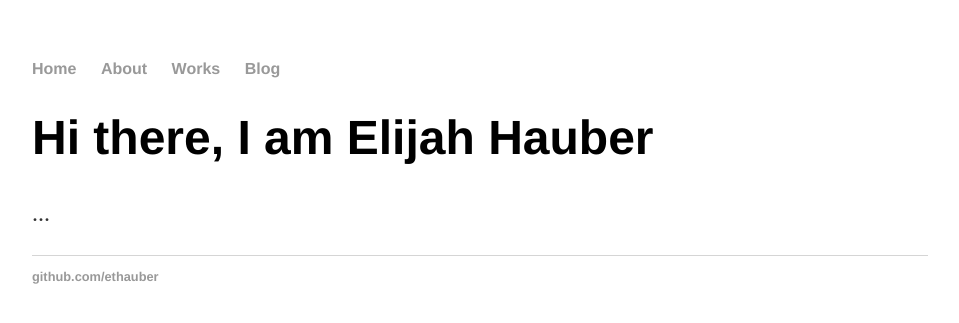
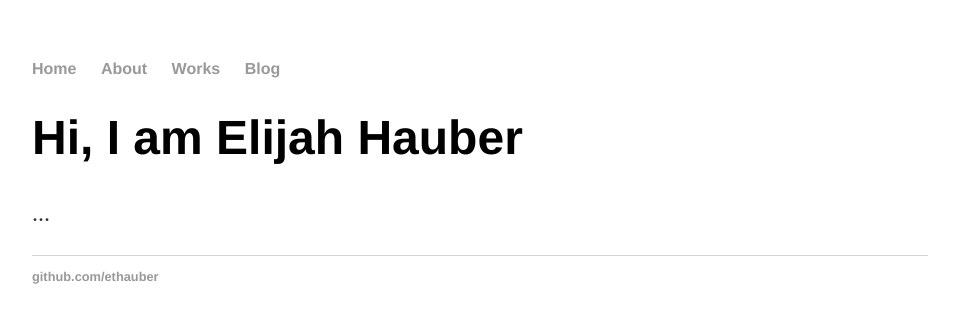
Before and after one commit to ethauber/ethauber.github.io, a Jekyll site: the page built from index.html, in a window 1280 px wide. Shown: the top 323 px of the page, without its empty margins (160-1119 px from the left). Built offline with Jekyll 4.4.1, drawn with Linux system fonts in a browser that asks for light colours.

Commit message:
Update index.html

```diff
--- a/index.html
+++ b/index.html
@@ -3,6 +3,6 @@ layout: default
 title: Elijah Hauber, Computer Security Student
 ---
 <div class="blurb">
-	<h1>Hi there, I am Elijah Hauber</h1>
+	<h1>Hi, I am Elijah Hauber</h1>
 	<p>...</p>
 </div><!-- /.blurb -->
```
